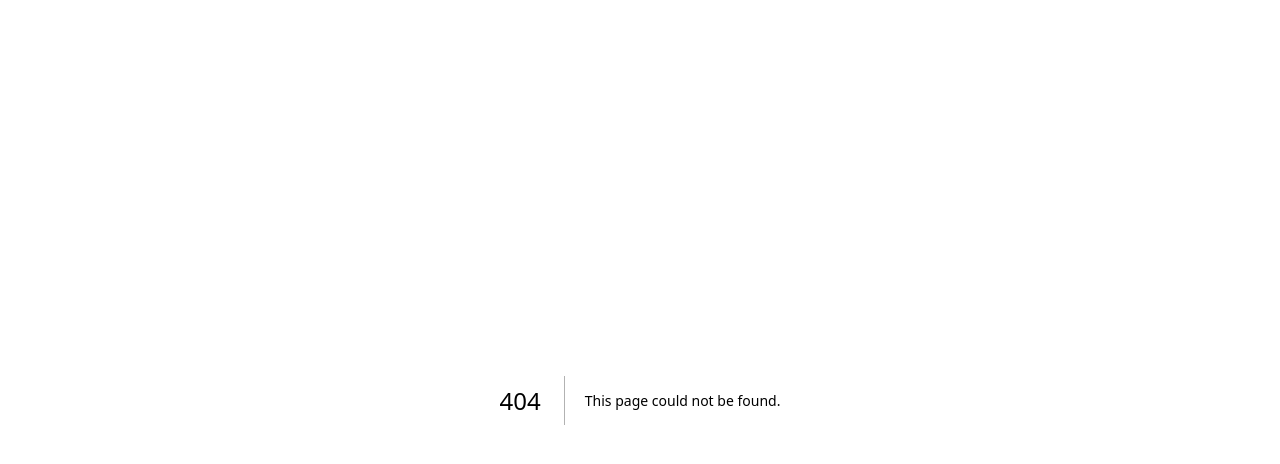
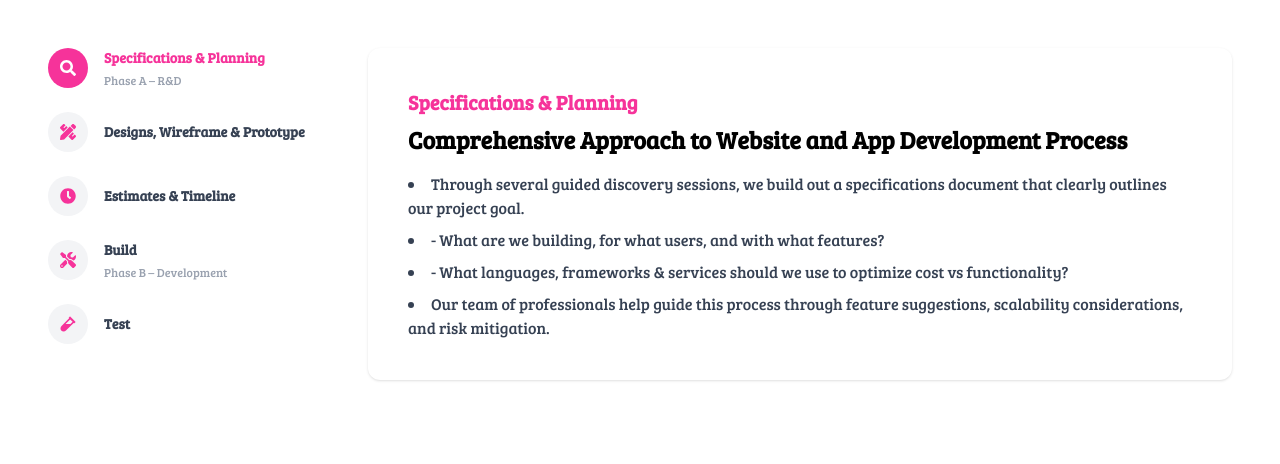
Before and after one commit to KingsleyIbe/buezetech, a Next.js app: page /our-process in a window 1280 px wide. Before the commit this address had no page. Shown: the top 464 px of the page. Built offline with nearby package versions, Linux system fonts and the light colour scheme.

Commit message:
Add contact form page

```diff
--- a/app/layout.tsx
+++ b/app/layout.tsx
@@ -1,4 +1,5 @@
 import type { Metadata } from "next";
+import { Toaster } from 'react-hot-toast';
 import { Geist, Geist_Mono, Bree_Serif, Lato } from "next/font/google";
 import "../styles/globals.css";
 
@@ -41,6 +42,7 @@ export default function RootLayout({
       <body
         className={`${geistSans.variable} ${geistMono.variable} ${lato.variable} ${breeSerif.variable} font-sans antialiased`}
       >
+        <Toaster position="top-right" reverseOrder={false} />
         {children}
       </body>
     </html>
--- /dev/null
+++ b/app/our-process/page.tsx
@@ -0,0 +1,12 @@
+import React from 'react'
+import OurProcess from '../../components/our-process/OurProcess';
+
+const page = () => {
+  return (
+    <section>
+        <OurProcess />
+    </section>
+  )
+}
+
+export default page;
--- a/components/common/MainHeader.tsx
+++ b/components/common/MainHeader.tsx
@@ -19,7 +19,7 @@ const MainHeader = () => {
                 <ul className="flex gap-5 text-[#181842]">
                     <li><Link href="/">Home</Link></li>
                     <li><Link href="/about-us">About Us</Link></li>
-                    <li><Link href="/services">Services</Link></li>
+                    <li><Link href="/our-process">Our Process</Link></li>
                     <li><Link href="/blog">Blog</Link></li>
                     <li><Link href="/community">Community</Link></li>
                     <li><Link href="/contact-us">Contact Us</Link></li>
--- a/components/contact-us/ContactForm.tsx
+++ b/components/contact-us/ContactForm.tsx
@@ -2,6 +2,7 @@
 import React, { useState } from 'react';
 import PhoneInput from 'react-phone-input-2';
 import 'react-phone-input-2/lib/style.css';
+import toast from 'react-hot-toast';
 
 const ContactForm = () => {
   const [fullName, setFullName] = useState('');
@@ -9,10 +10,17 @@ const ContactForm = () => {
   const [phone, setPhone] = useState('');
   const [budget, setBudget] = useState('');
   const [description, setDescription] = useState('');
+  const [loading, setLoading] = useState(false);
 
   const handleSubmit = async (e: React.FormEvent) => {
     e.preventDefault();
 
+    if (!fullName || !email || !phone || !budget || !description) {
+      return toast.error('Please fill out all required fields.');
+    }
+
+    try {
+      setLoading(true);
       const res = await fetch('/api/contact', {
         method: 'POST',
         headers: { 'Content-Type': 'application/json' },
@@ -20,7 +28,23 @@ const ContactForm = () => {
       });
 
       const data = await res.json();
-    alert(data.message);
+
+      if (res.ok) {
+        toast.success(data.message || 'Form submitted successfully!');
+        // Reset form
+        setFullName('');
+        setEmail('');
+        setPhone('');
+        setBudget('');
+        setDescription('');
+      } else {
+        toast.error(data.message || 'Something went wrong. Please try again.');
+      }
+    } catch (error) {
+      toast.error('Network error. Please try again.');
+    } finally {
+      setLoading(false);
+    }
   };
 
   return (
@@ -115,7 +139,6 @@ const ContactForm = () => {
             id="description"
             name="description"
             placeholder="Enter your message"
-            required
             className="border p-2 mt-2 rounded-[5px]"
             value={description}
             onChange={(e) => setDescription(e.target.value)}
@@ -125,9 +148,10 @@ const ContactForm = () => {
         <div className="flex flex-col mb-5 w-full md:w-[50%] m-auto">
           <button
             type="submit"
-            className="bg-[#fd9800] hover:text-[#fd9800] rounded-lg py-[12px] px-[22px] text-[#181842] hover:bg-[#181842]"
+            disabled={loading}
+            className="bg-[#fd9800] hover:text-[#fd9800] rounded-lg py-[12px] px-[22px] text-[#181842] hover:bg-[#181842] disabled:opacity-50 disabled:cursor-not-allowed"
           >
-            Submit
+            {loading ? 'Submitting...' : 'Submit'}
           </button>
         </div>
       </div>
--- /dev/null
+++ b/components/our-process/OurProcess.tsx
@@ -0,0 +1,113 @@
+'use client';
+import { useState } from "react";
+import { FaSearch, FaPencilRuler, FaClock, FaTools, FaVial } from "react-icons/fa";
+
+const steps = [
+  {
+    id: "A1",
+    title: "Specifications & Planning",
+    phase: "Phase A – R&D",
+    icon: <FaSearch />,
+    content: {
+      heading: "Comprehensive Approach to Website and App Development Process",
+      description: [
+        "Through several guided discovery sessions, we build out a specifications document that clearly outlines our project goal.",
+        "- What are we building, for what users, and with what features?",
+        "- What languages, frameworks & services should we use to optimize cost vs functionality?",
+        "Our team of professionals help guide this process through feature suggestions, scalability considerations, and risk mitigation."
+      ]
+    }
+  },
+  {
+    id: "A2",
+    title: "Designs, Wireframe & Prototype",
+    phase: "Phase A – R&D",
+    icon: <FaPencilRuler />,
+    content: {
+      heading: "Visual Blueprint of the Solution",
+      description: [
+        "We craft user-centric wireframes and mockups to visualize how the solution will function.",
+        "- Low-fidelity and high-fidelity designs",
+        "- Clickable prototypes for early feedback"
+      ]
+    }
+  },
+  {
+    id: "A3",
+    title: "Estimates & Timeline",
+    phase: "Phase A – R&D",
+    icon: <FaClock />,
+    content: {
+      heading: "Resource & Schedule Forecast",
+      description: [
+        "We determine the project timeline and cost based on the features and tech stack.",
+        "- Breakdown of phases, sprint durations, and key milestones",
+        "- Budget projection and team allocation"
+      ]
+    }
+  },
+  {
+    id: "B1",
+    title: "Build",
+    phase: "Phase B – Development",
+    icon: <FaTools />,
+    content: {
+      heading: "Execution of Development",
+      description: [
+        "Our engineers begin building the product based on the approved prototype and specification.",
+        "- Frontend and backend development",
+        "- Integration of APIs and services"
+      ]
+    }
+  },
+  {
+    id: "B2",
+    title: "Test",
+    phase: "Phase B – Development",
+    icon: <FaVial />,
+    content: {
+      heading: "Quality Assurance & Bug Fixing",
+      description: [
+        "We conduct multiple test rounds to ensure the product is reliable and user-ready.",
+        "- Unit, integration, and usability testing",
+        "- Security and performance audits"
+      ]
+    }
+  }
+];
+
+export default function OurProcess() {
+  const [selectedStep, setSelectedStep] = useState(steps[0]);
+
+  return (
+    <div className="flex flex-col md:flex-row gap-10 p-6 md:p-12">
+      {/* Timeline */}
+      <div className="flex flex-col gap-6 min-w-[280px]">
+        {steps.map((step, idx) => (
+          <div key={step.id} className="flex items-center gap-4 cursor-pointer" onClick={() => setSelectedStep(step)}>
+            <div className={`w-10 h-10 flex items-center justify-center rounded-full ${selectedStep.id === step.id ? "bg-pink-500 text-white" : "bg-gray-100 text-pink-500"}`}>
+              {step.icon}
+            </div>
+            <div>
+              <p className={`text-sm font-semibold ${selectedStep.id === step.id ? "text-pink-500" : "text-gray-700"}`}>{step.title}</p>
+              {idx === 0 || steps[idx - 1].phase !== step.phase ? (
+                <p className="text-xs text-gray-400 mt-1">{step.phase}</p>
+              ) : null}
+            </div>
+          </div>
+        ))}
+      </div>
+
+      {/* Content Panel */}
+      <div className="flex-1 bg-white rounded-xl shadow p-6 md:p-10">
+        <h2 className="text-pink-500 text-xl font-bold">{selectedStep.title}</h2>
+        <h3 className="text-2xl font-semibold mt-2">{selectedStep.content.heading}</h3>
+        <ul className="mt-4 list-disc list-inside space-y-2 text-gray-700">
+          {selectedStep.content.description.map((point, index) => (
+            <li key={index}>{point}</li>
+          ))}
+        </ul>
+      </div>
+    </div>
+  );
+}
--- a/package.json
+++ b/package.json
@@ -20,6 +20,9 @@
     "nodemailer": "^7.0.3",
     "react": "^19.0.0",
     "react-dom": "^19.0.0",
+    "react-google-recaptcha": "^3.1.0",
+    "react-hot-toast": "^2.5.2",
+    "react-icons": "^5.5.0",
     "react-phone-input-2": "^2.15.1"
   },
   "devDependencies": {
@@ -29,6 +32,7 @@
     "@types/nodemailer": "^6.4.17",
     "@types/react": "^19",
     "@types/react-dom": "^19",
+    "@types/react-google-recaptcha": "^2.1.9",
     "autoprefixer": "^10.4.21",
     "eslint": "^9",
     "eslint-config-next": "15.2.4",
```
Also changed, not shown: 1 other file (tests, documents, lock files or other folders). Lines whose indentation alone changed are shown as unchanged.
